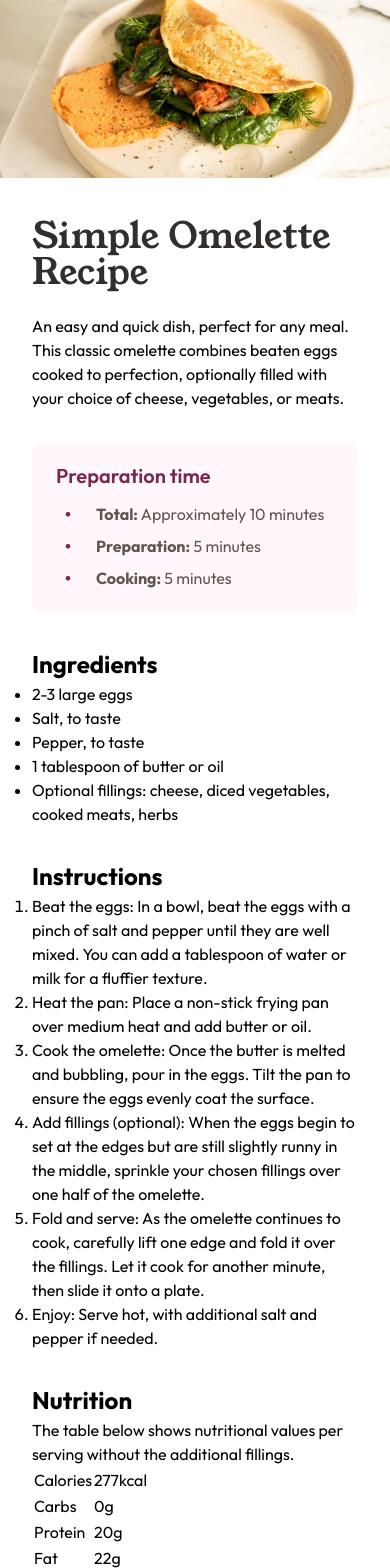
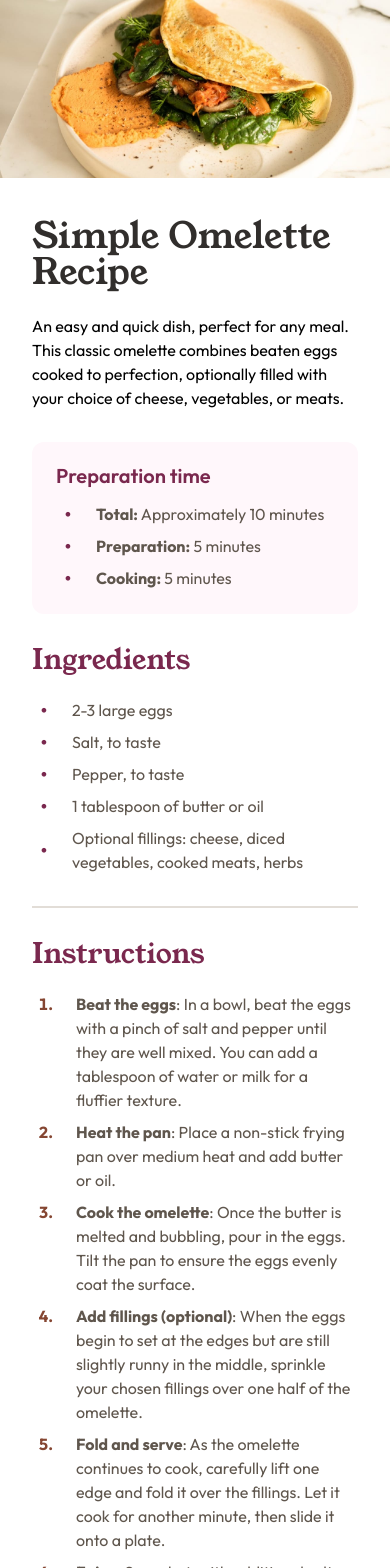
Before and after one commit to martinianol/recipe-page, a React (Vite) app: page / in a window 390 px wide. Shown: the top 1568 px of the page. Built offline with nearby package versions, Linux system fonts and the light colour scheme.

Commit message:
Ingredients Mobile

```diff
--- a/src/components/Ingredients.jsx
+++ b/src/components/Ingredients.jsx
@@ -1,17 +1,25 @@
+import {
+  Section,
+  List,
+  ListItemWithCustomBullet,
+  SectionTitle,
+} from "./common/Common";
 const Ingredients = () => {
   return (
-    <section>
-      <h2>Ingredients</h2>
-      <ul>
-        <li> 2-3 large eggs</li>
-        <li>Salt, to taste</li>
-        <li>Pepper, to taste</li>
-        <li>1 tablespoon of butter or oil</li>
-        <li>
+    <Section>
+      <SectionTitle>Ingredients</SectionTitle>
+      <List>
+        <ListItemWithCustomBullet> 2-3 large eggs</ListItemWithCustomBullet>
+        <ListItemWithCustomBullet>Salt, to taste</ListItemWithCustomBullet>
+        <ListItemWithCustomBullet>Pepper, to taste</ListItemWithCustomBullet>
+        <ListItemWithCustomBullet>
+          1 tablespoon of butter or oil
+        </ListItemWithCustomBullet>
+        <ListItemWithCustomBullet>
           Optional fillings: cheese, diced vegetables, cooked meats, herbs
-        </li>
-      </ul>
-    </section>
+        </ListItemWithCustomBullet>
+      </List>
+    </Section>
   );
 };
 
--- a/src/components/Instructions.jsx
+++ b/src/components/Instructions.jsx
@@ -1,35 +1,59 @@
+import styled from "styled-components";
+import {
+  Section,
+  SectionTitle,
+  ListOrdered,
+  ListItem as ListItemCommons,
+  Bold,
+} from "./common/Common";
+
 const Instructions = () => {
   return (
-    <section>
-      <h2>Instructions</h2>
-      <ol>
-        <li>
-          Beat the eggs: In a bowl, beat the eggs with a pinch of salt and
-          pepper until they are well mixed. You can add a tablespoon of water or
-          milk for a fluffier texture.
-        </li>
-        <li>
-          Heat the pan: Place a non-stick frying pan over medium heat and add
-          butter or oil.
-        </li>
-        <li>
-          Cook the omelette: Once the butter is melted and bubbling, pour in the
-          eggs. Tilt the pan to ensure the eggs evenly coat the surface.
-        </li>
-        <li>
-          Add fillings (optional): When the eggs begin to set at the edges but
-          are still slightly runny in the middle, sprinkle your chosen fillings
-          over one half of the omelette.
-        </li>
-        <li>
-          Fold and serve: As the omelette continues to cook, carefully lift one
-          edge and fold it over the fillings. Let it cook for another minute,
-          then slide it onto a plate.
-        </li>
-        <li>Enjoy: Serve hot, with additional salt and pepper if needed.</li>
-      </ol>
-    </section>
+    <Section>
+      <SectionTitle>Instructions</SectionTitle>
+      <ListOrdered>
+        <ListItem>
+          <Bold>Beat the eggs</Bold>: In a bowl, beat the eggs with a pinch of
+          salt and pepper until they are well mixed. You can add a tablespoon of
+          water or milk for a fluffier texture.
+        </ListItem>
+        <ListItem>
+          <Bold>Heat the pan</Bold>: Place a non-stick frying pan over medium
+          heat and add butter or oil.
+        </ListItem>
+        <ListItem>
+          <Bold>Cook the omelette</Bold>: Once the butter is melted and
+          bubbling, pour in the eggs. Tilt the pan to ensure the eggs evenly
+          coat the surface.
+        </ListItem>
+        <ListItem>
+          <Bold>Add fillings (optional)</Bold>: When the eggs begin to set at
+          the edges but are still slightly runny in the middle, sprinkle your
+          chosen fillings over one half of the omelette.
+        </ListItem>
+        <ListItem>
+          <Bold>Fold and serve</Bold>: As the omelette continues to cook,
+          carefully lift one edge and fold it over the fillings. Let it cook for
+          another minute, then slide it onto a plate.
+        </ListItem>
+        <ListItem>
+          <Bold>Enjoy</Bold>: Serve hot, with additional salt and pepper if
+          needed.
+        </ListItem>
+      </ListOrdered>
+    </Section>
   );
 };
 
 export default Instructions;
+
+const ListItem = styled(ListItemCommons)`
+  padding-left: 20px;
+  color: ${({ theme }) => theme.colors.stone[600]};
+
+  &::marker {
+    ${({ theme }) => theme.typography["text-preset-4"]}
+    font-weight: bold;
+    color: ${({ theme }) => theme.colors.brown[800]};
+  }
+`;
--- a/src/components/Nutrition.jsx
+++ b/src/components/Nutrition.jsx
@@ -1,12 +1,15 @@
+import { Section, SectionTitle } from "./common/Common";
+
 const Nutrition = () => {
   return (
-    <section>
-      <h2>Nutrition</h2>
+    <Section>
+      <SectionTitle>Nutrition</SectionTitle>
       <p>
         The table below shows nutritional values per serving without the
         additional fillings.
       </p>
       <table>
+        <tbody>
           <tr>
             <td>Calories</td>
             <td>277kcal</td>
@@ -23,8 +26,9 @@ const Nutrition = () => {
             <td>Fat</td>
             <td>22g</td>
           </tr>
+        </tbody>
       </table>
-    </section>
+    </Section>
   );
 };
 
--- a/src/components/PrepTime.jsx
+++ b/src/components/PrepTime.jsx
@@ -1,20 +1,25 @@
 import styled from "styled-components";
+import {
+  List,
+  ListItemWithCustomBullet,
+  Bold,
+} from "../components/common/Common";
 
 const PrepTime = () => {
   return (
     <Container>
       <Title>Preparation time</Title>
-      <List>
-        <ListItem>
+      <StyledList>
+        <ListItemWithCustomBullet>
           <Bold>Total:</Bold> Approximately 10 minutes
-        </ListItem>
-        <ListItem>
+        </ListItemWithCustomBullet>
+        <ListItemWithCustomBullet>
           <Bold>Preparation:</Bold> 5 minutes
-        </ListItem>
-        <ListItem>
+        </ListItemWithCustomBullet>
+        <ListItemWithCustomBullet>
           <Bold>Cooking:</Bold> 5 minutes
-        </ListItem>
-      </List>
+        </ListItemWithCustomBullet>
+      </StyledList>
     </Container>
   );
 };
@@ -32,32 +37,6 @@ const Title = styled.h2`
   color: ${({ theme }) => theme.colors.rose[800]};
 `;
 
-const List = styled.ul`
+const StyledList = styled(List)`
   margin-top: 16px;
-  display: flex;
-  flex-direction: column;
-  gap: 8px;
-  ${({ theme }) => theme.typography["text-preset-4"]}
-  color: ${({ theme }) => theme.colors.stone[600]};
-  list-style-position: inside;
-  list-style: none;
 `;
-
-const ListItem = styled.li`
-  position: relative;
-  padding-left: 40px;
-
-  &::before {
-    content: "•";
-    font-size: 24px;
-    position: absolute;
-    left: 8px;
-    top: 50%;
-    transform: translateY(-50%);
-    color: ${({ theme }) => theme.colors.rose[800]};
-  }
-`;
-
-const Bold = styled.span`
-  font-weight: 700;
-`;
--- a/src/components/Recipe.jsx
+++ b/src/components/Recipe.jsx
@@ -4,6 +4,7 @@ import PrepTime from "./PrepTime";
 import Ingredients from "./Ingredients";
 import Instructions from "./Instructions";
 import Nutrition from "./Nutrition";
+import { Divider } from "./common/Common";
 
 const Recipe = () => {
   return (
@@ -11,7 +12,9 @@ const Recipe = () => {
       <Header />
       <PrepTime />
       <Ingredients />
+      <Divider />
       <Instructions />
+      <Divider />
       <Nutrition />
     </Container>
   );
@@ -24,6 +27,6 @@ const Container = styled.article`
   flex-direction: column;
   gap: 32px;
   flex: 1;
+  padding: 0 32px;
   overflow-y: auto;
-  padding: 0 32px;
 `;
--- /dev/null
+++ b/src/components/common/Common.jsx
@@ -0,0 +1,58 @@
+import styled from "styled-components";
+
+export const SectionTitle = styled.h2`
+  ${({ theme }) => theme.typography["text-preset-2"]}
+  color: ${({ theme }) => theme.colors.rose[800]};
+`;
+
+export const ListItem = styled.li`
+  position: relative;
+  padding-left: 40px;
+`;
+
+export const ListItemWithCustomBullet = styled(ListItem)`
+  &::before {
+    content: "•";
+    font-size: 24px;
+    position: absolute;
+    left: 8px;
+    top: 50%;
+    transform: translateY(-50%);
+    color: ${({ theme }) => theme.colors.rose[800]};
+  }
+`;
+
+export const List = styled.ul`
+  display: flex;
+  flex-direction: column;
+  gap: 8px;
+  ${({ theme }) => theme.typography["text-preset-4"]}
+  color: ${({ theme }) => theme.colors.stone[600]};
+  list-style-position: inside;
+  list-style: none;
+`;
+
+export const ListOrdered = styled.ol`
+  display: flex;
+  flex-direction: column;
+  gap: 8px;
+  ${({ theme }) => theme.typography["text-preset-4"]}
+  color: ${({ theme }) => theme.colors.stone[600]};
+  padding-left: 24px;
+`;
+
+export const Divider = styled.div`
+  width: 100%;
+  height: 2px;
+  background-color: ${({ theme }) => theme.colors.stone[150]};
+`;
+
+export const Section = styled.section`
+  display: flex;
+  flex-direction: column;
+  gap: 24px;
+`;
+
+export const Bold = styled.span`
+  font-weight: 700;
+`;
```
Lines whose indentation alone changed are shown as unchanged.
